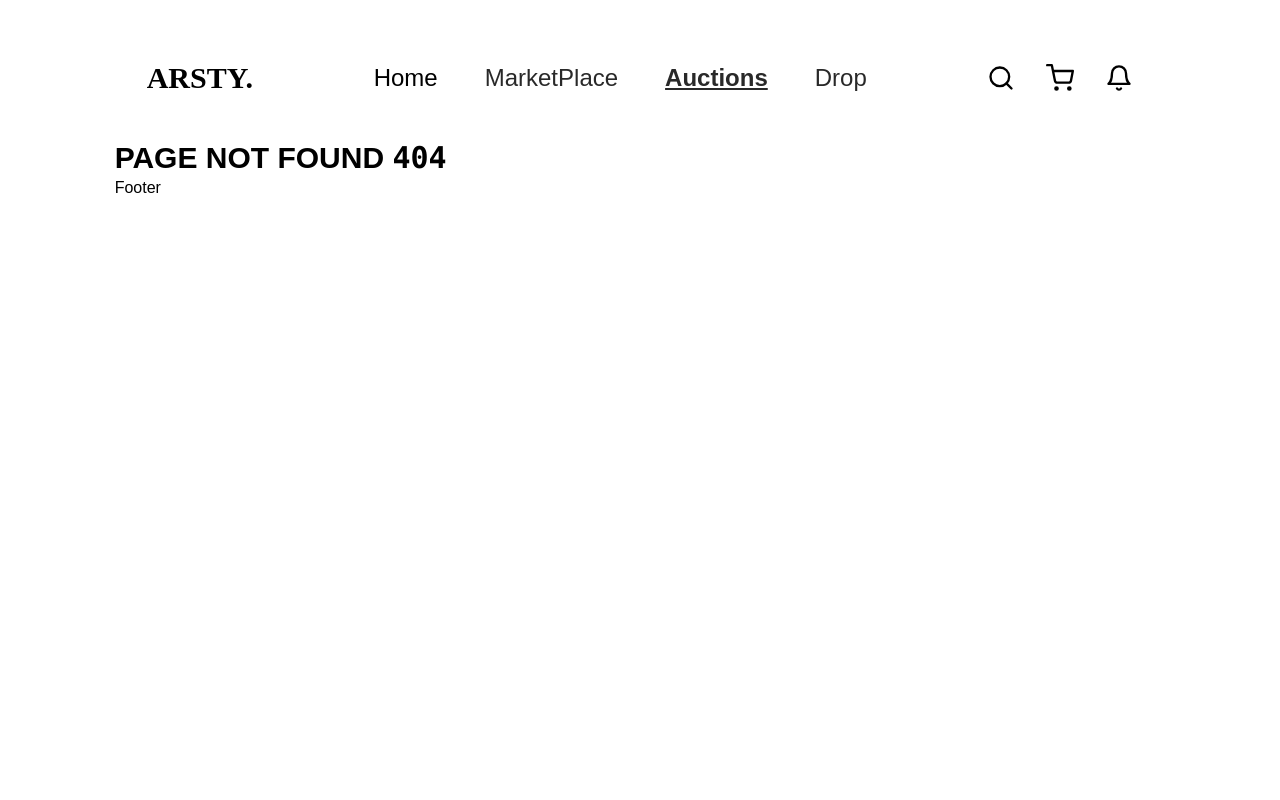
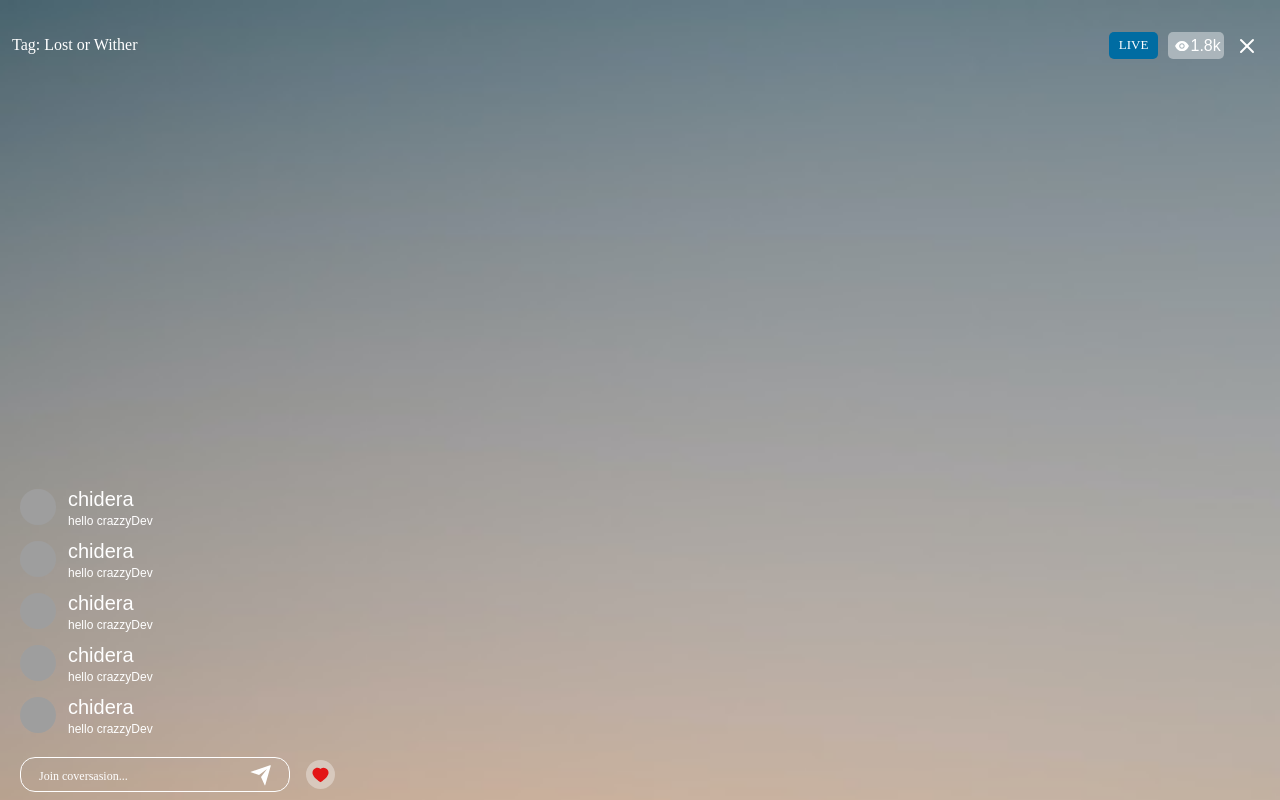
Before and after one commit to CrazzyDevs/Arsty, a React (Vite) app: page /auction/1 in a window 1280 px wide. Before the commit this address had no page. Built offline with nearby package versions, Linux system fonts and the light colour scheme; grey boxes are pictures that could not be loaded; a web font is replaced by a local one.

Commit message:
feat: auction card updated to go to livestream page

```diff
--- a/src/App.jsx
+++ b/src/App.jsx
@@ -6,6 +6,7 @@ import Auction from './pages/auction/Auction';
 import Drop from './pages/Drop';
 import Layout from './Components/Layout';
 import Error from './pages/Error';
+import LiveStream from './pages/auction/LiveStream';
 
 function App() {
 
@@ -17,6 +18,8 @@ function App() {
             <Route index element={<Home/>} />
             <Route path="marketplace" element={ <MarketPlace/> } />
             <Route path="auction" element={ <Auction/> } />
+            <Route path="auction/:id" element={ <LiveStream/> } />
+
             <Route path="drop" element={ <Drop/> } />
             <Route path="*" element={ <Error/> } />
           </Route>
--- a/src/index.css
+++ b/src/index.css
@@ -11,7 +11,9 @@
   text-decoration: underline;
   font-weight:bold;
 }
-
+body{
+  position: relative;
+}
 
 /* font-family: 'Switzer', sans-serif;
 font-family: 'Clash Display', sans-serif;
--- a/src/pages/Drop.jsx
+++ b/src/pages/Drop.jsx
@@ -5,9 +5,9 @@ const Drop = () => {
 
   return (
   <>
+   {/* <LiveStream /> */}
+  </>
 
-  <LiveStream />
-  </>
     );
 };
 
--- a/src/pages/auction/Auction.jsx
+++ b/src/pages/auction/Auction.jsx
@@ -1,5 +1,6 @@
-import React,{} from 'react'
+import React from 'react'
 import '../../Components/styles/Auction.css'
+import { Link } from 'react-router-dom'
 
 import { BsHeartFill } from 'react-icons/bs'
 import { IoIosArrowRoundForward } from 'react-icons/io'
@@ -8,6 +9,9 @@ import Carousel from 'react-multi-carousel';
 import 'react-multi-carousel/lib/styles.css';
 
 const Auction = () => {
+
+
+
 
 
   const responsive = {
@@ -58,6 +62,14 @@ const auctionProduct = [
 },
 ]
 
+// const id = auctionProduct.filter(open => open.id === 2);
+
+// const handlClick = () =>{
+//   console.log(id);
+//   }
+
+
+
 const bidCard = [
   {
     id: 1,
@@ -105,7 +117,11 @@ const bidCard = [
   backgroundRepeat: 'no-repeat',
   backgroundSize: 'cover'
 }} className=' auction-product'>
-  <div className='card-text'><p>{prodcuCard.title}</p></div>
+
+  <Link to={`/auction/${prodcuCard.id}`}>
+  <div className='card-text' ><p>{prodcuCard.title}</p></div>
+  </Link>
+
 </div>
   ))}
 
--- a/src/pages/auction/LiveStream.jsx
+++ b/src/pages/auction/LiveStream.jsx
@@ -7,26 +7,30 @@ import { FiX } from 'react-icons/fi'
 import { RiSendPlaneFill } from 'react-icons/ri'
 
 import comment from './comment.png'
+import { Link, useParams } from 'react-router-dom'
 
 const LiveStream = () => {
+
+const { id } = useParams()
+
   return (
     <>
 <div style={{
   backgroundImage: `url(${live})`,
   backgroundRepeat: 'no-repeat',
   backgroundSize: 'cover'
-}}  className='w-full h-screen'>
+}}  className='w-full h-screen absolute top-0  left-0'>
     <div>
 <header className='flex justify-between pt-8 pl-3 pr-4 relative'>
     <p className='live-heading text-white'>Tag: Lost or Wither</p>
     <div className='flex justify-around items-center w-40 '>
          <div className='ilve-indicat flex justify-center items-center cursor-pointer'>LIVE</div>
             <div className='flex justify-between items-center w-14 eye-cont cursor-pointer px-1.5 '><span ><AiFillEye /></span><p>1.8k </p></div>
-            <div className='text-2xl text-white cursor-pointer'><FiX /></div>
+            <div className='text-2xl text-white cursor-pointer'><Link to='/auction'><FiX /></Link></div>
     </div>
 </header>
 {/* foter start */}
-<footer className=' absolute bottom-0 w-full'>
+<footer className=' absolute bottom-2 w-full'>
     {/* comment section */}
         <div className='text-white comment-stack  pb-3 pl-5 '>
 
```
